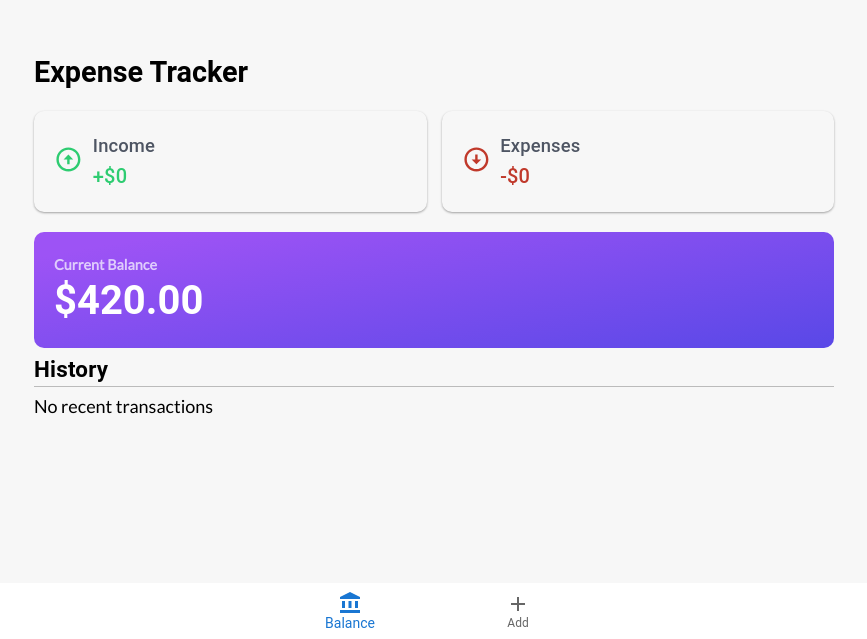
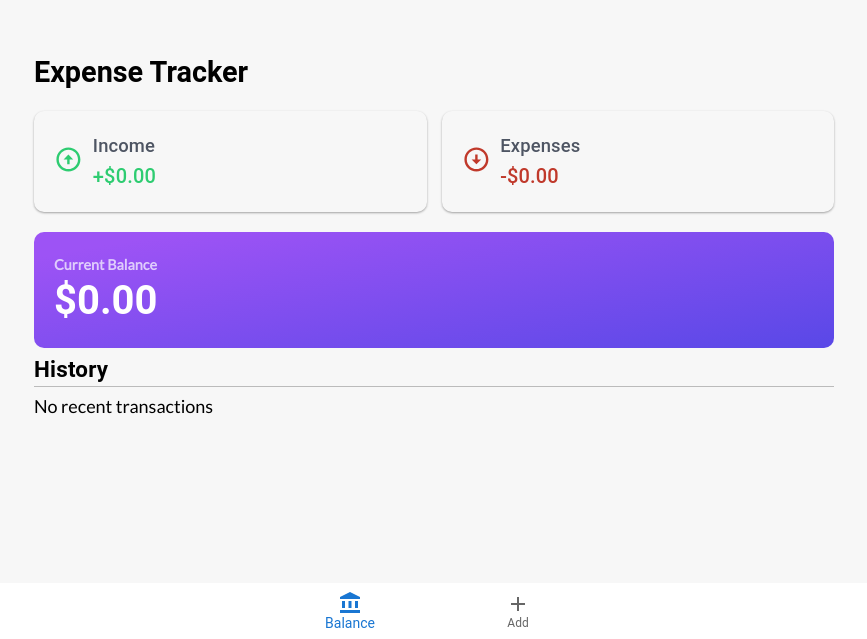
Before and after one commit to Deepakr07/React-Expense-Tracker, a React (Vite) app in the folder expense-tracker-react/: page / in a window 1280 px wide. Shown: the part 161-800 px from the top of the page, without its empty margins (206-1073 px from the left). Built offline with nearby package versions, Linux system fonts and the light colour scheme.

Commit message:
added number formatting to 2 decimals

```diff
--- a/expense-tracker-react/src/Pages/IncomeExpensePage/Components/Balance.jsx
+++ b/expense-tracker-react/src/Pages/IncomeExpensePage/Components/Balance.jsx
@@ -15,7 +15,7 @@ export default function Balance() {
     else expense += Math.abs(transaction.amount);
   });
 
-  const calculated = income - expense;
+  const calculated = parseFloat(income - expense).toFixed(2)
 
 
   const truncateAmount = (amount) => {
@@ -40,7 +40,7 @@ export default function Balance() {
           fontWeight:"600",
            fontSize:"2.5rem",
            color:"#FFFFFF"
-          }}>$420.00
+          }}>${truncateAmount(calculated)}
         </Typography>
   </Tooltip>
     </div>
--- a/expense-tracker-react/src/Pages/IncomeExpensePage/Components/IncomeExpenses.jsx
+++ b/expense-tracker-react/src/Pages/IncomeExpensePage/Components/IncomeExpenses.jsx
@@ -18,7 +18,7 @@ export default function IncomeExpenses({category,categoryClass, InsideIcon,symbo
 
   const truncateAmount = (amount) => {
     const amountStr = amount.toString();
-    return amountStr.length > 6 ? `${amountStr.slice(0, 6)}...` : amountStr;
+    return amountStr.length > 6 ? `${amountStr.slice(0, 6)}...` : parseFloat(amountStr).toFixed(2);
   };
 
   return (
```
